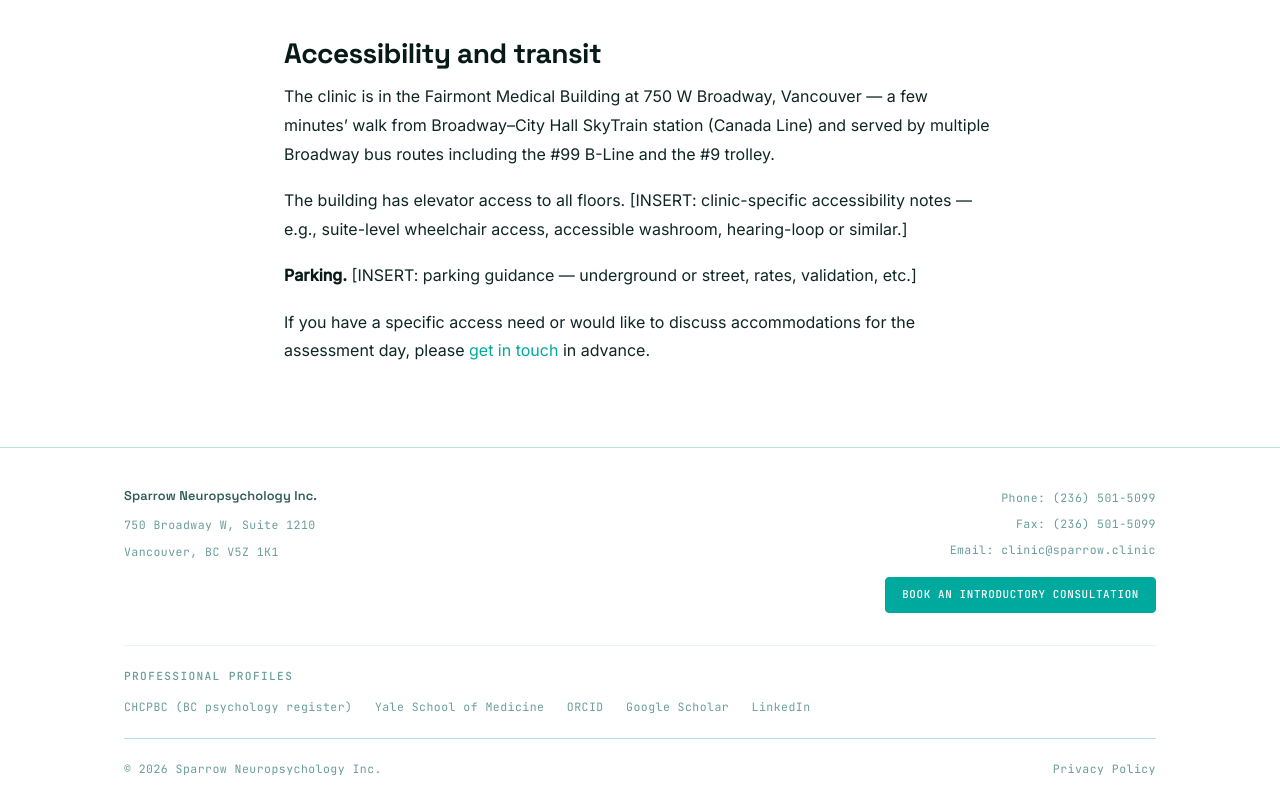
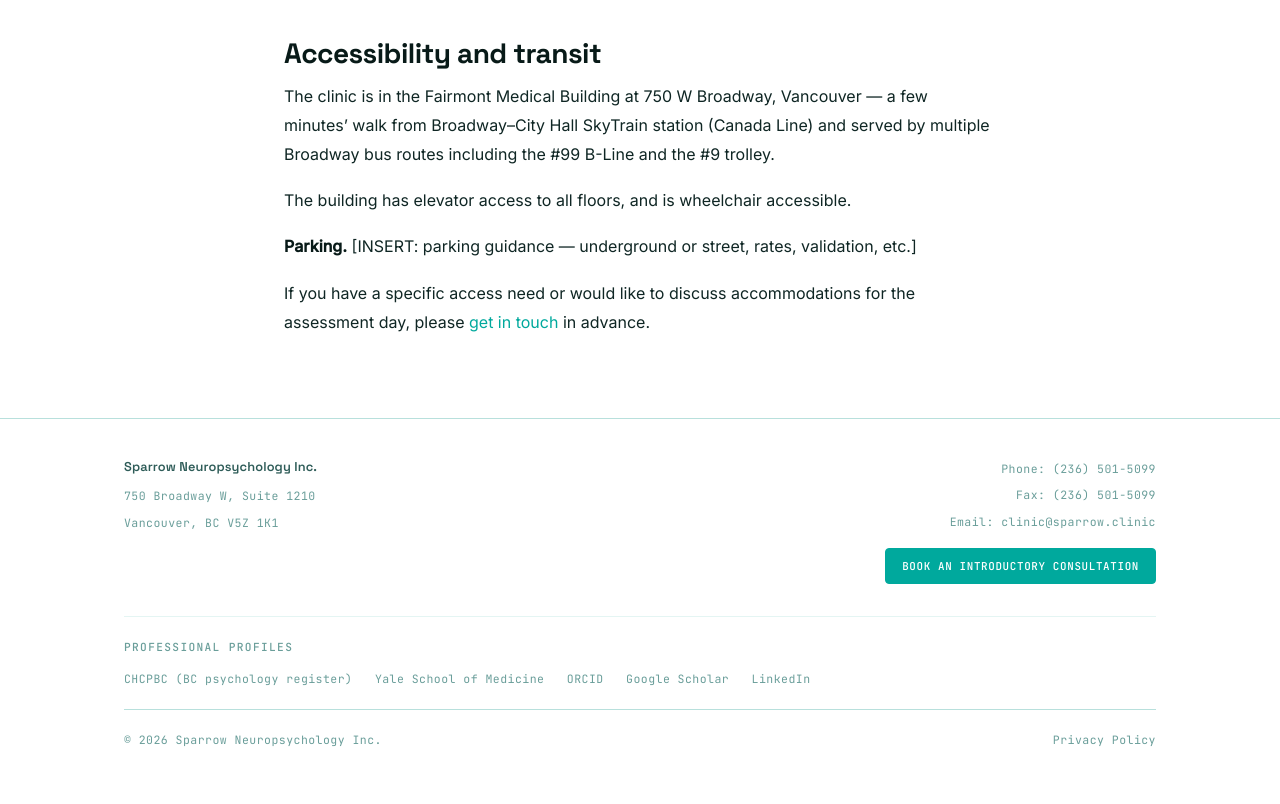
Before and after one commit to cfxb/sparrow-clinic, a Jekyll site: the page built from contact.md, in a window 1280 px wide and 900 px high, scrolled down 1413 px, cut to the strip 96-900 px from the top of the window. Built offline with Jekyll 4.4.1, drawn with Linux system fonts in a browser that asks for light colours; after the commit the page ends 2284 px from its top, so only the background shows below that.

Commit message:
contact: resolve accessibility-note placeholder
Replace the [INSERT] suite-level accessibility placeholder with
the verified note: 'The building has elevator access to all
floors, and is wheelchair accessible.'

Co-Authored-By: Claude Opus 4.7 (1M context) <noreply@anthropic.com>

```diff
--- a/contact.md
+++ b/contact.md
@@ -32,7 +32,7 @@ We welcome inquiries about neuropsychological assessment. If you are wondering w
 
 The clinic is in the Fairmont Medical Building at 750 W Broadway, Vancouver — a few minutes' walk from Broadway–City Hall SkyTrain station (Canada Line) and served by multiple Broadway bus routes including the #99 B-Line and the #9 trolley.
 
-The building has elevator access to all floors. [INSERT: clinic-specific accessibility notes — e.g., suite-level wheelchair access, accessible washroom, hearing-loop or similar.]
+The building has elevator access to all floors, and is wheelchair accessible.
 
 **Parking.** [INSERT: parking guidance — underground or street, rates, validation, etc.]
 
```
